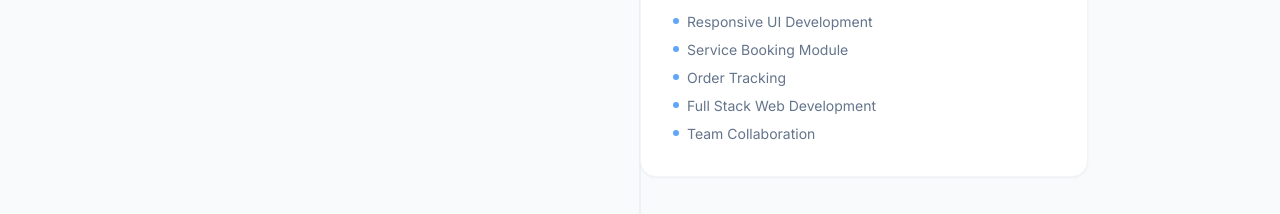
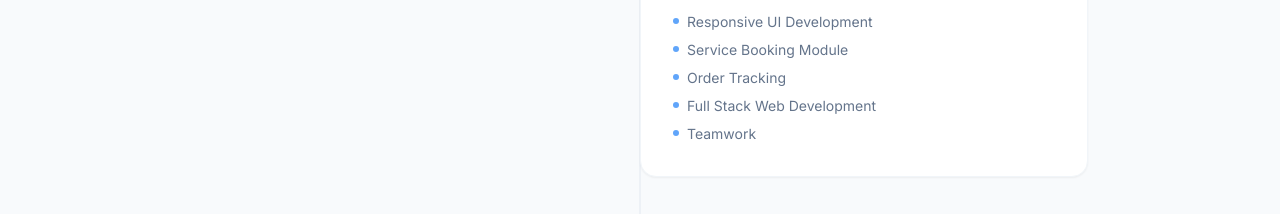
Before and after one commit to Dharshini-8/portfolio, a React (Vite) app: page / in a window 1280 px wide. Shown: the part 5680-5894 px from the top of the page. Built offline with nearby package versions, Linux system fonts and the light colour scheme.

Commit message:
Remove sensitive EmailJS IDs from README

```diff
--- a/src/data/portfolioData.jsx
+++ b/src/data/portfolioData.jsx
@@ -181,7 +181,7 @@ export const experienceData = [
       "Service Booking Module",
       "Order Tracking",
       "Full Stack Web Development",
-      "Team Collaboration"
+      "Teamwork",
     ]
   }
 ];
```
Also changed, not shown: 1 other file (tests, documents, lock files or other folders).
